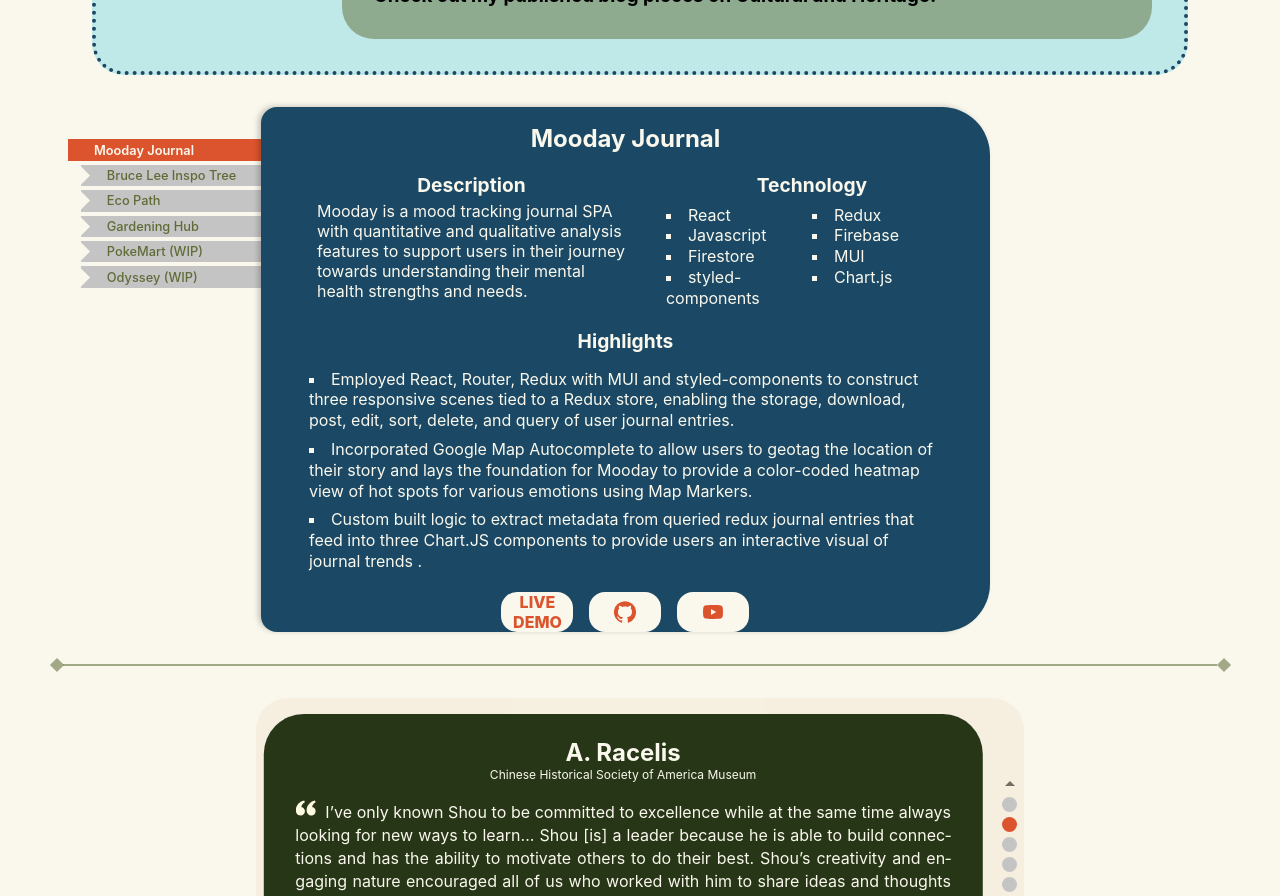
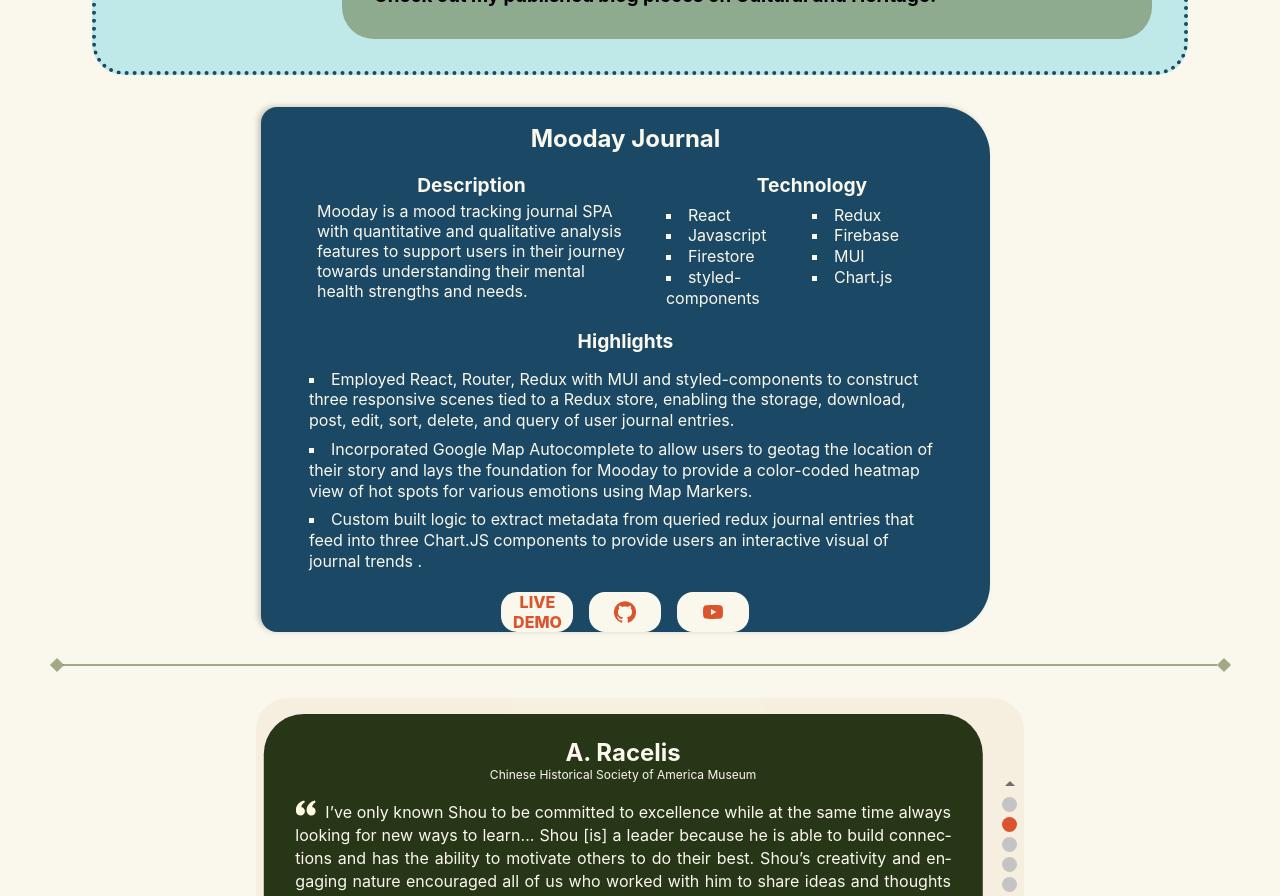
Before and after one commit to shdzhng/portfolio, a React (Create React App) app: page / in a window 1280 px wide. Shown: the part 440-1336 px from the top of the page. Built offline with nearby package versions, Linux system fonts and the light colour scheme; a web font is replaced by a local one.

Commit message:
fix bug with project slider

```diff
--- a/src/components/Projects/projects.styles.js
+++ b/src/components/Projects/projects.styles.js
@@ -180,19 +180,25 @@
 
 const slideFromRight = keyframes`
 from {  top:4em; left: 20em }
- to {  top:4em; left: 7em; }`;
+ to {  top:4em; left: 1em; }`;
 
 const SideBar = styled.div`
   display: flex;
+  position: relative;
   flex-direction: column;
   width: 300px;
   margin-top: 2em;
   z-index: 0;
+  top: 4em;
+  left: 1em;
   gap: 0.25em;
   animation: ${slideFromRight} 1000ms ease-in-out;
+  animation-play-state: running;
+
   @media screen and (max-width: 728px) {
     flex-direction: row;
     animation: none;
+    position: static;
   }
 `;
 
```
